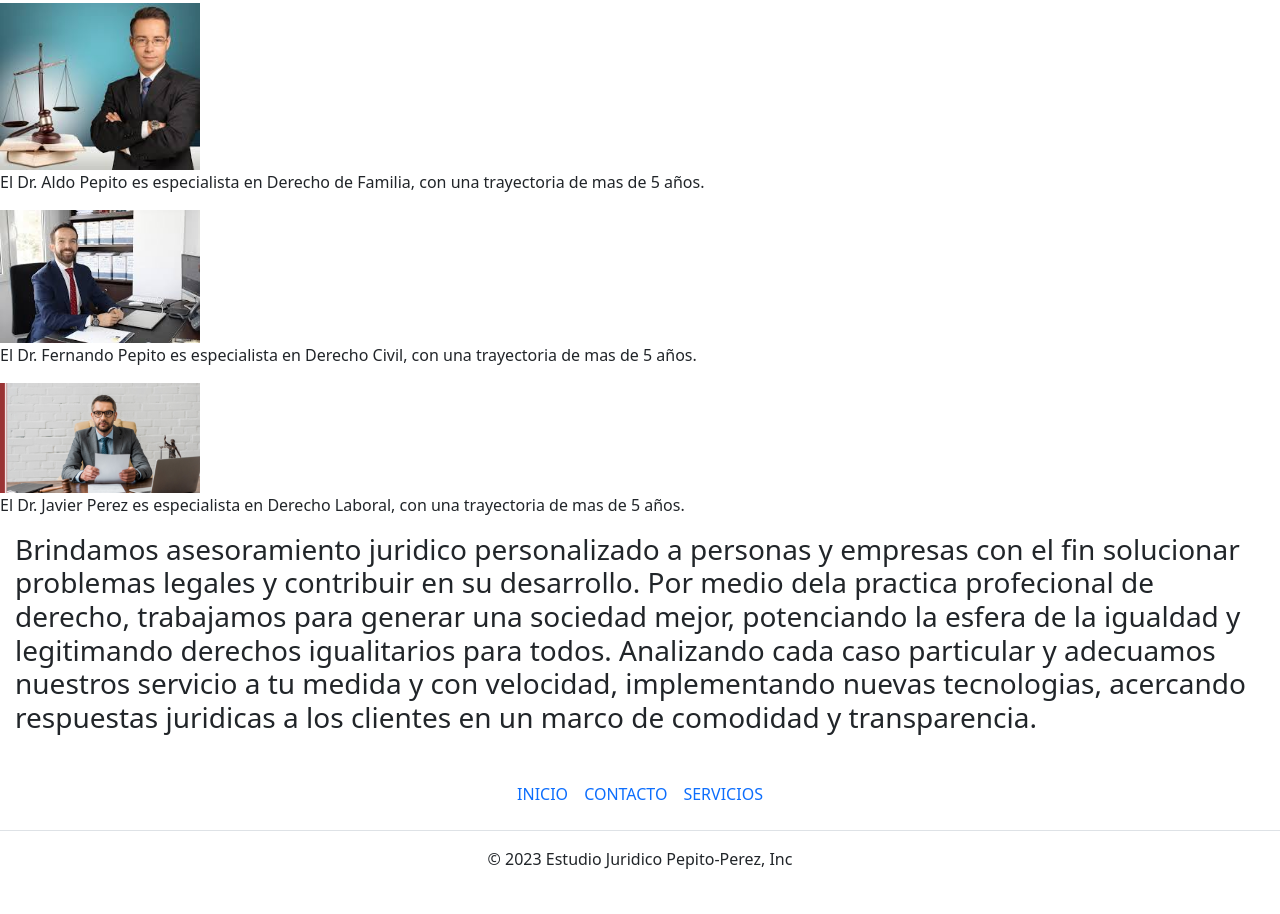
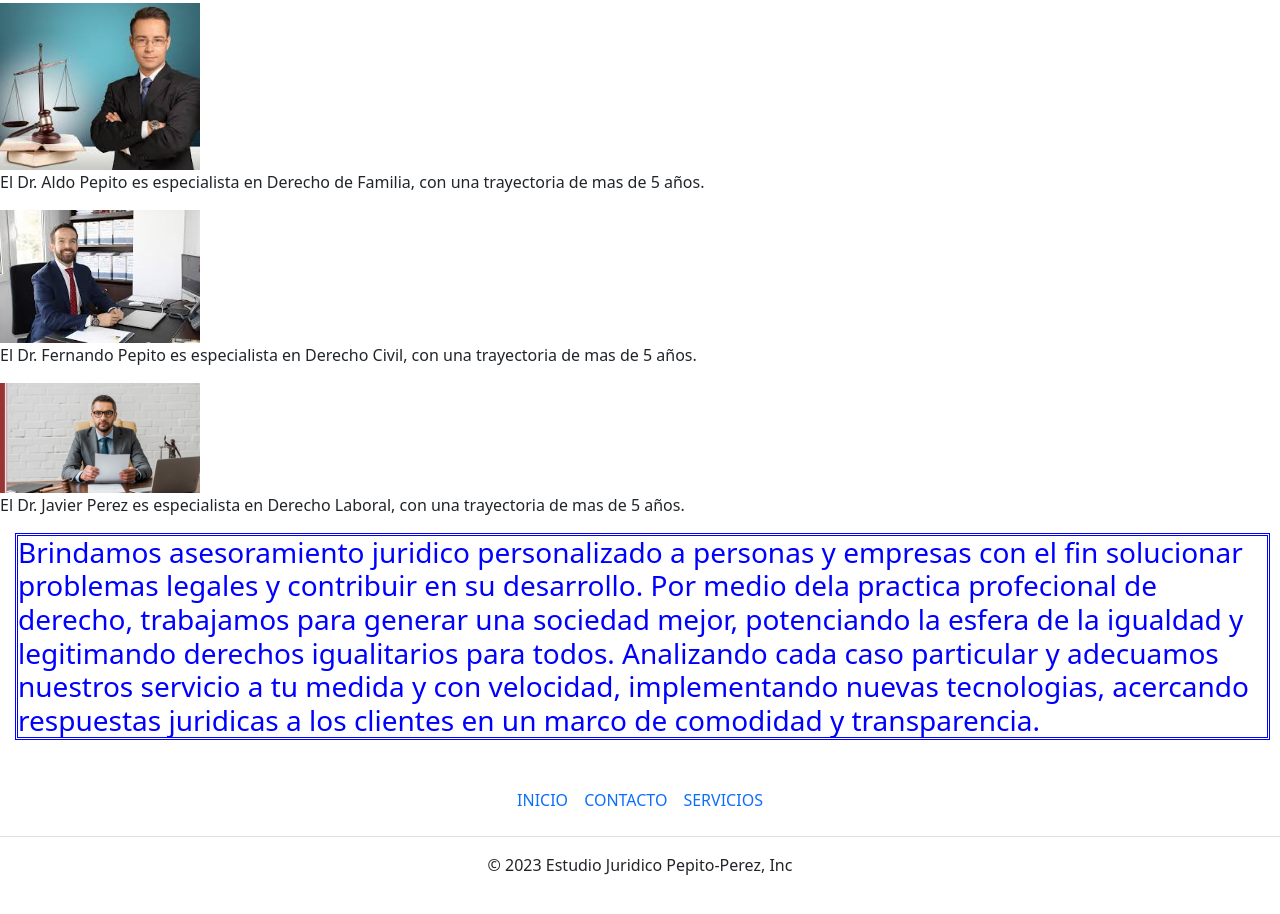
Before and after one commit to villatuelino/preentrega2Tunes, a plain HTML site: page html/biografia.html in a window 1280 px wide. Shown: the part 364-1278 px from the top of the page. Drawn offline with nearby package versions, Linux system fonts and the light colour scheme.

Commit message:
modificacion stile.css bioTec biografia color y bordes

```diff
--- a/css/stile.css
+++ b/css/stile.css
@@ -45,3 +45,7 @@ h3{
     height: 550px;
     object-fit: cover;
 }
+
+.bioDet{
+    border-style: double; color: blue;
+}
--- a/html/biografia.html
+++ b/html/biografia.html
@@ -87,7 +87,7 @@
         </p>
     </div>
 
-    <h3> Brindamos asesoramiento juridico personalizado a personas y empresas con el fin solucionar problemas legales
+    <h3 class="bioDet"> Brindamos asesoramiento juridico personalizado a personas y empresas con el fin solucionar problemas legales
         y contribuir en su desarrollo.
         Por medio dela practica profecional de derecho, trabajamos para generar una sociedad mejor, potenciando la
         esfera
```
